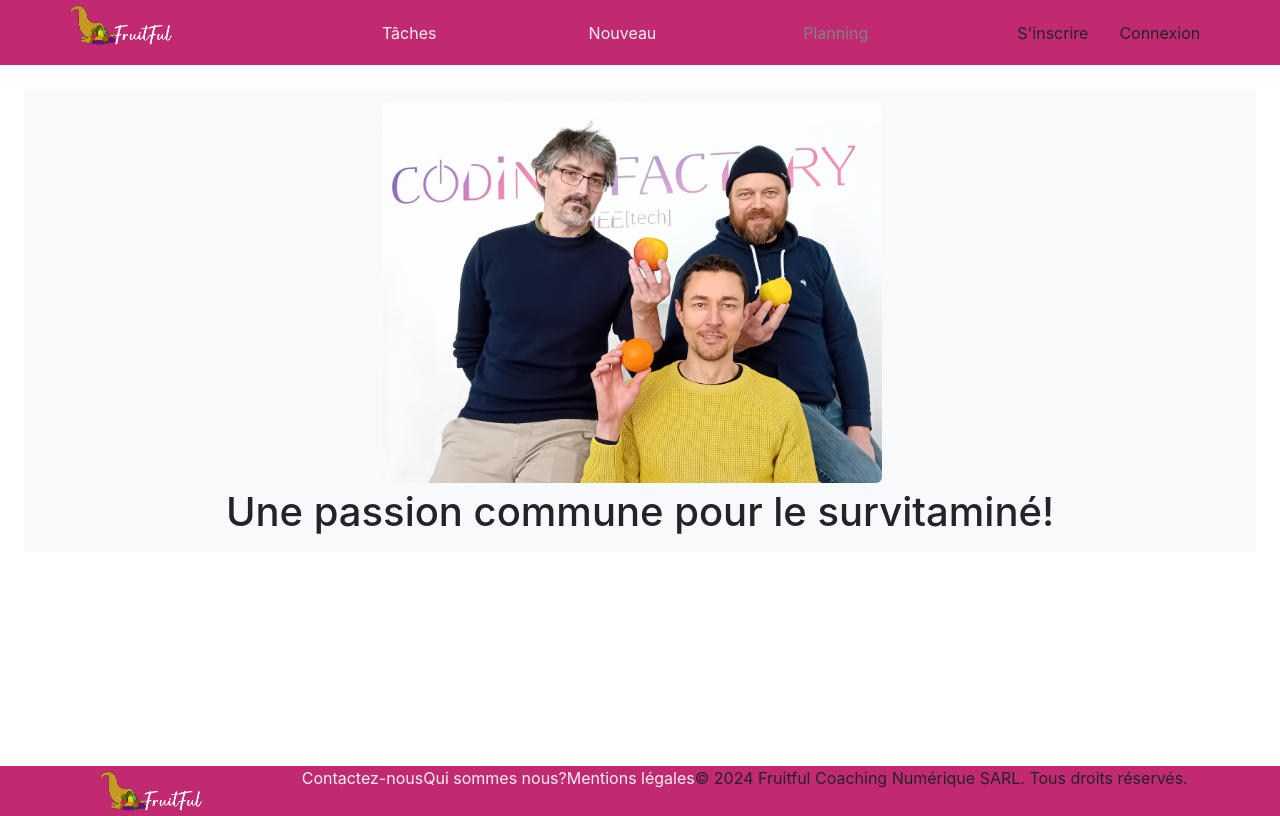
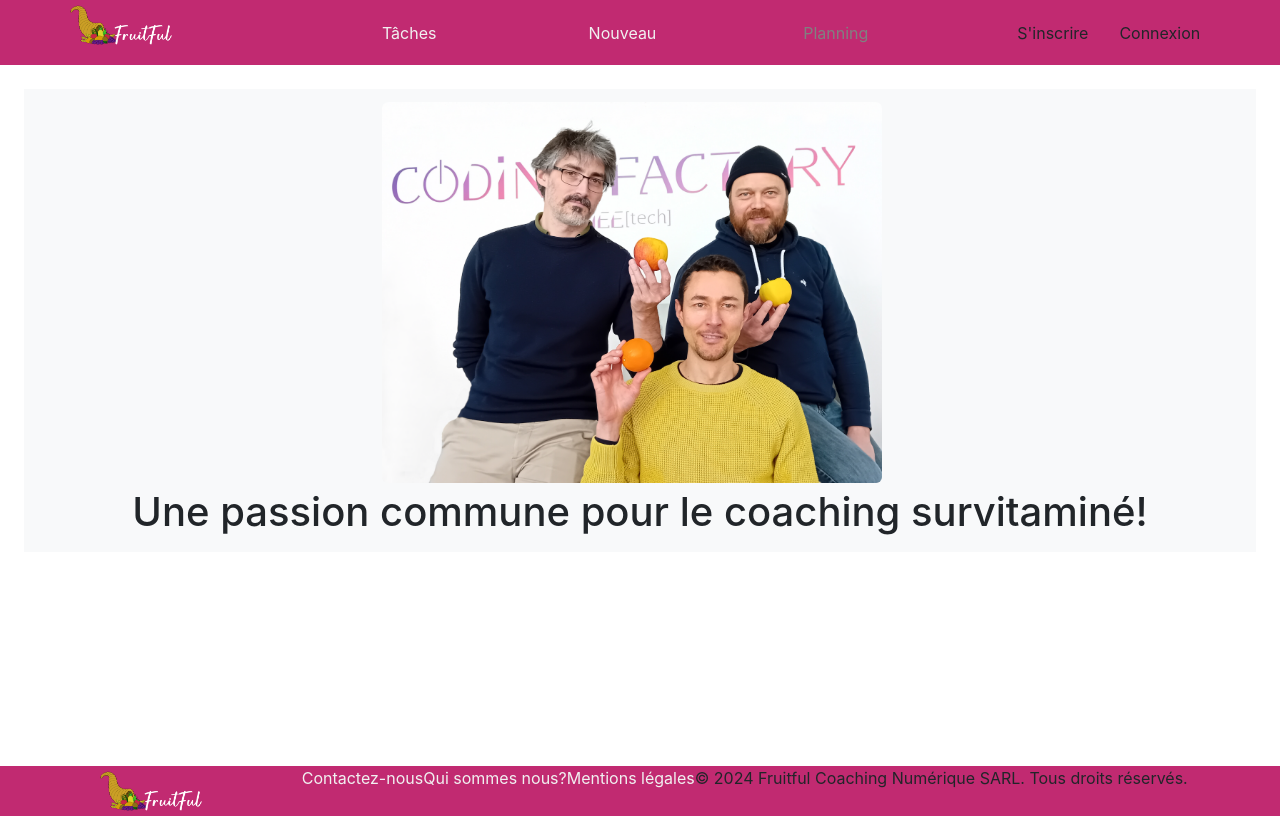
Before and after one commit to RomainVReco/fruitful-app, a React (Create React App) app: page /PageQuiSommesNous in a window 1280 px wide. Built offline with nearby package versions, Linux system fonts and the light colour scheme.

Commit message:
Amelioration message QuiSommesNous

```diff
--- a/src/pages/public/PageQuiSommesNous.js
+++ b/src/pages/public/PageQuiSommesNous.js
@@ -9,7 +9,7 @@ export default function PageQuiSommesNous() {
   <div className="container-fluid PageAccueil">
    <br />
 
-    <ImageAccueil src={imageFondateurs} alt="photo des fondateurs" brandText="" paragraphText="Une passion commune pour le survitaminé!" style={{ width: '100%' }} />
+    <ImageAccueil src={imageFondateurs} alt="photo des fondateurs" brandText="" paragraphText="Une passion commune pour le coaching survitaminé!" style={{ width: '100%' }} />
 
     <br />
 
```
